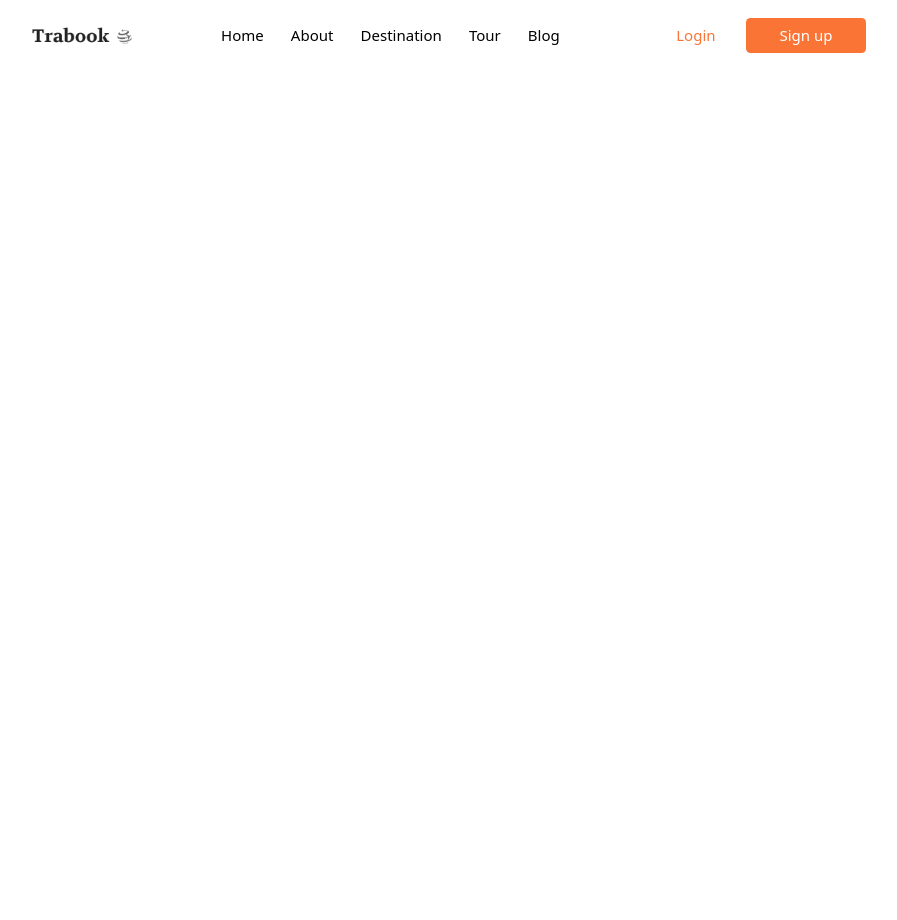
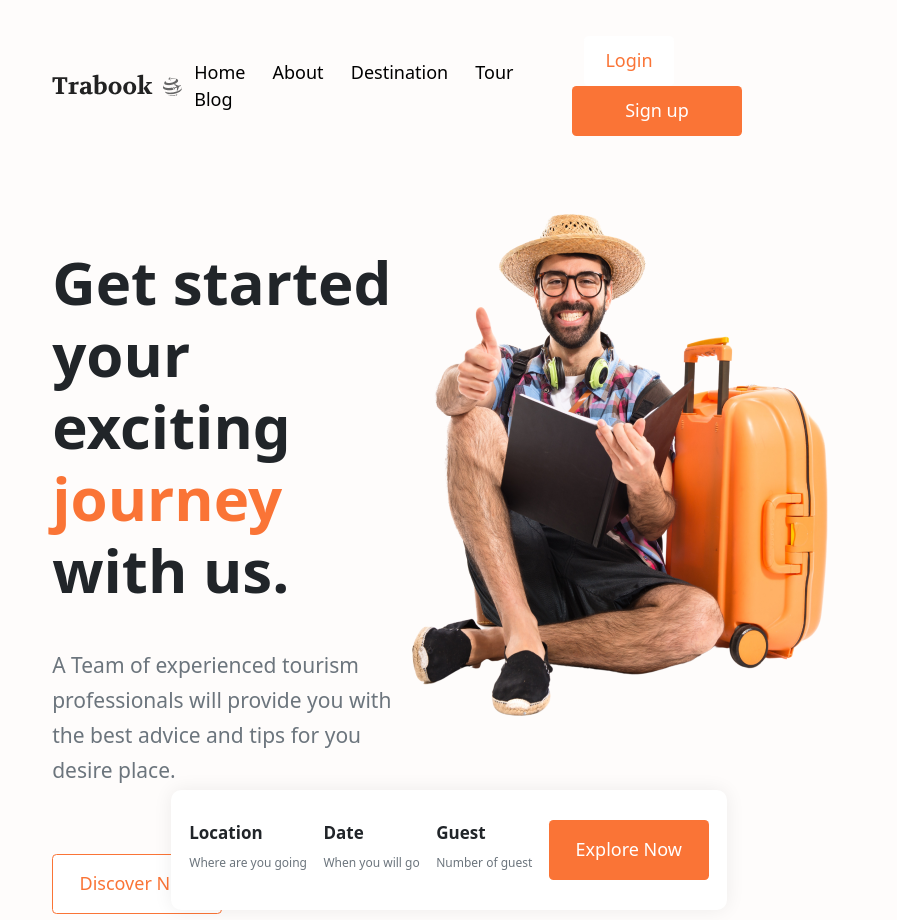
Before and after one commit to BryantGG77/Trabook-estilos, a plain HTML site: page index.html in a window 1280 px wide. Shown: the whole page, without its empty margins (191-1088 px from the left). Before the commit the page ends 800 px from the top, so only its background shows below. Drawn offline with nearby package versions, Linux system fonts and the light colour scheme.

Commit message:
cambiazo pa

```diff
--- a/css/style.css
+++ b/css/style.css
@@ -6,52 +6,127 @@
     font-size: 12px;
 
 }
-:root{
- --mainColor: #FA7436;
- --mainColorHover: #fd864e;
 
- --whiteHover:#dcdcdc;
+:root {
+    --mainColor: #FA7436;
+    --mainColorHover: #fd864e;
+
+    --whiteHover: #edecec;
 
 }
+
 body {
-    margin: 0 13%;
+    margin: 0 19%;
+    background-color: #fefcfb;
 }
-.botonEstilos{
-    font-family: system-ui, -apple-system, BlinkMacSystemFont, 'Segoe UI', Roboto, Oxygen, Ubuntu, Cantarell, 'Open Sans', 'Helvetica Neue', sans-serif;
+
+/* ESTILOS HEADER*/
+
+.botonEstilos {
+    margin: 0;
     font-size: 15px;
     border: none;
     padding: 4.5px 9px;
-    width: 120px;
-    height: 35px;
+    width: 170px;
+    height: 50px;
     font-weight: 500;
 }
+
 .btn-sing-up {
-    background-color:var(--mainColor);
+    background-color: var(--mainColor);
     color: white;
 }
+
 .btn-sing-up:hover {
     background-color: var(--mainColorHover);
 }
+
 .btn-login {
     background-color: white;
     color: var(--mainColor);
-    width: 70px;
+    width: 90px;
 }
+
 .btn-login:hover {
     background-color: var(--whiteHover);
 }
+
 a {
     text-decoration: none;
-    font-size: 15px;
+    font-size: 18px;
     color: black;
     padding: 0 12px;
-    font-weight: 500;
+    font-weight: 400;
 }
+
 .btn {
-    height: 40px;
-    width: 70px;
+    height: 80px;
+    width: 100px;
 }
-ul{
+
+ul {
     margin: 0;
-    padding: 0 ;
+    padding: 0;
 }
+
+
+/*ESTILOS PRIMERA SECCION*/
+
+.journey-color {
+    color: var(--mainColor);
+}
+
+.title-1 {
+    font-size: 60px;
+    font-weight: 700;
+}
+
+.contenedor {}
+
+.container-left,
+.container-right {
+    height: 600px;
+    width: 500px;
+    padding: 20px 0;
+
+}
+
+.text-secondary {
+    line-height: 35px;
+    font-weight: 400;
+}
+
+.btn-discover {
+    background-color: white;
+    border: 1px solid var(--mainColor);
+    color: var(--mainColor);
+    height: 60px;
+    width: 170px;
+    margin-top: 60px;
+}
+
+.floating-nav {
+
+    height: 120px;
+    width: 70%;
+    border-radius: 10px;
+    -webkit-box-shadow: 0px 0px 19px 0px rgba(0, 0, 0, 0.07);
+    -moz-box-shadow: 0px 0px 19px 0px rgba(0, 0, 0, 0.07);
+    box-shadow: 0px 0px 19px 0px rgba(0, 0, 0, 0.07);
+    background-color: #ffffff;
+}
+
+.bnt-explore-now {
+    height: 60px;
+    width: 160px;
+}
+
+.nav-floating-item,
+.text-nav {
+    font-size: 17px;
+    font-weight: 600;
+}
+
+p {
+    margin: 0;
+}
--- a/index.html
+++ b/index.html
@@ -11,9 +11,9 @@
 </head>
 
 <body>
-    <header class="d-flex justify-content-around m-4  align-items-center">
+    <header class="d-flex justify-content-between my-4 py-4 align-items-center">
         <div>
-            <img width="100px" src="assets/Logo.png" alt="Logo">
+            <img width="130px" src="assets/Logo.png" alt="Logo">
         </div>
         <div>
             <nav>
@@ -27,10 +27,54 @@
             </nav>
         </div>
         <div>
-            <button class="btn-login mx-3 botonEstilos rounded">Login</button>
-            <button class="btn-sing-up botonEstilos rounded">Sign up</button>
+            <button class="btn-login mx-3 botonEstilos rounded">
+                <p class="h4 m-0">Login</p>
+            </button>
+            <button class="btn-sing-up botonEstilos rounded">
+                <p class="h4 m-0">Sign up</p>
+            </button>
         </div>
     </header>
+    <div class="d-flex justify-content-between mt-5 contenedor">
+        <div class="container-left d-flex flex-column">
+            <div class="holi mt-5">
+                <h1 class="title-1">Get started your exciting <span class="h1 journey-color title-1">journey</span> with
+                    us.
+                </h1>
+
+            </div>
+            <div class="parraph mt-5">
+                <p class="h3 text-secondary">A Team of experienced tourism professionals will provide you with the best
+                    advice and tips for you desire place.</p>
+                <button class="btn-discover rounded h4">Discover Now</button>
+            </div>
+        </div>
+        <div class="container-right">
+            <img class="m-auto" width="450px" src="assets/tourist-with-thumb-up__1_-removebg 1.png" alt="Turista">
+        </div>
+    </div>
+
+    <div class="d-flex justify-content-center rounded">
+        <div class="d-flex flex-row floating-nav justify-content-between align-items-center px-4">
+            <div class="nav-floating-item">
+                <p class="text-nav">Location</p>
+                <p class="text-secondary">Where are you going</p>
+            </div>
+            <div class="nav-floating-item">
+                <p class="text-nav">Date</p>
+                <p class="text-secondary">When you will go</p>
+            </div>
+            <div class="nav-floating-item">
+                <p class="text-nav">Guest</p>
+                <p class="text-secondary">Number of guest</p>
+            </div>
+            <div>
+                <button class="bnt-explore-now btn-sing-up botonEstilos rounded">
+                    <p class="h4 m-0">Explore Now</p>
+                </button>
+            </div>
+        </div>
+    </div>
 </body>
 
 </html>
```
